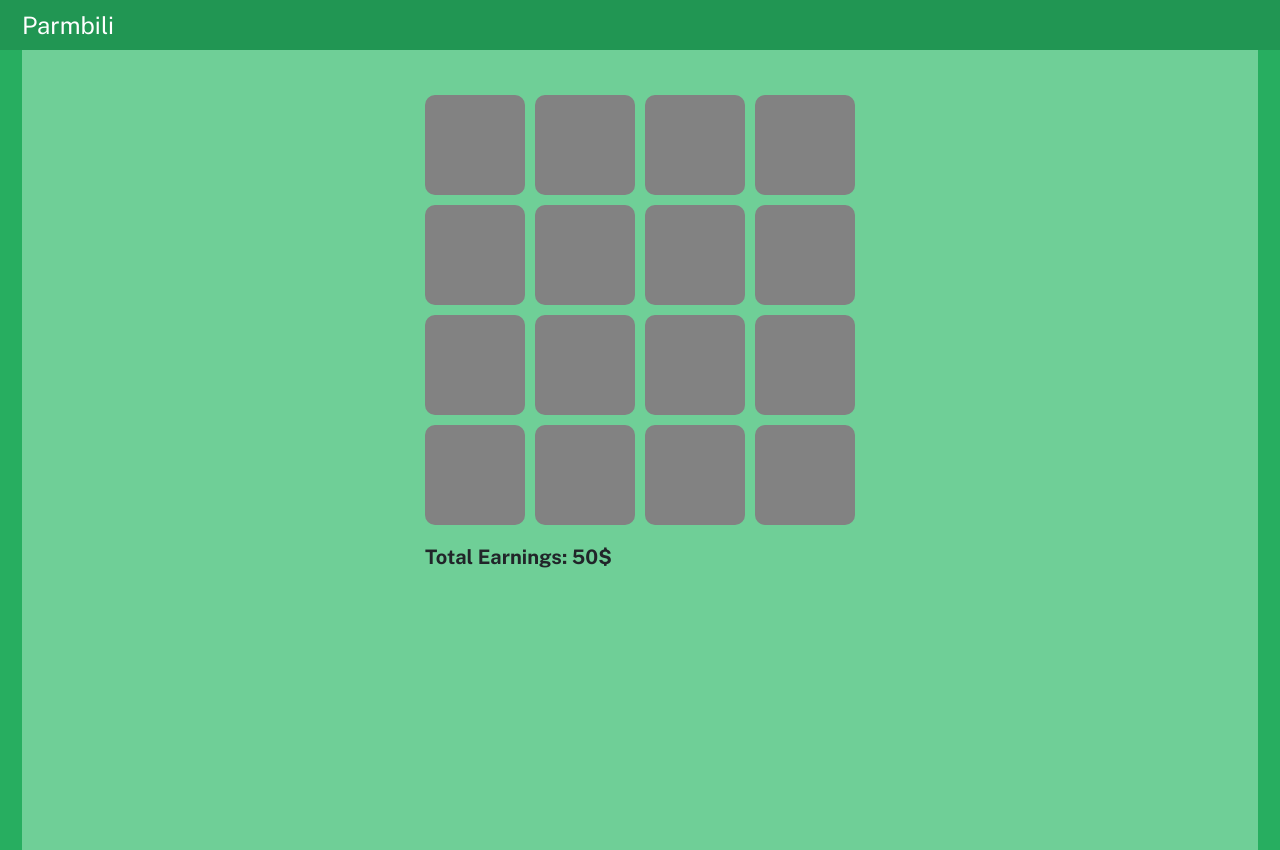
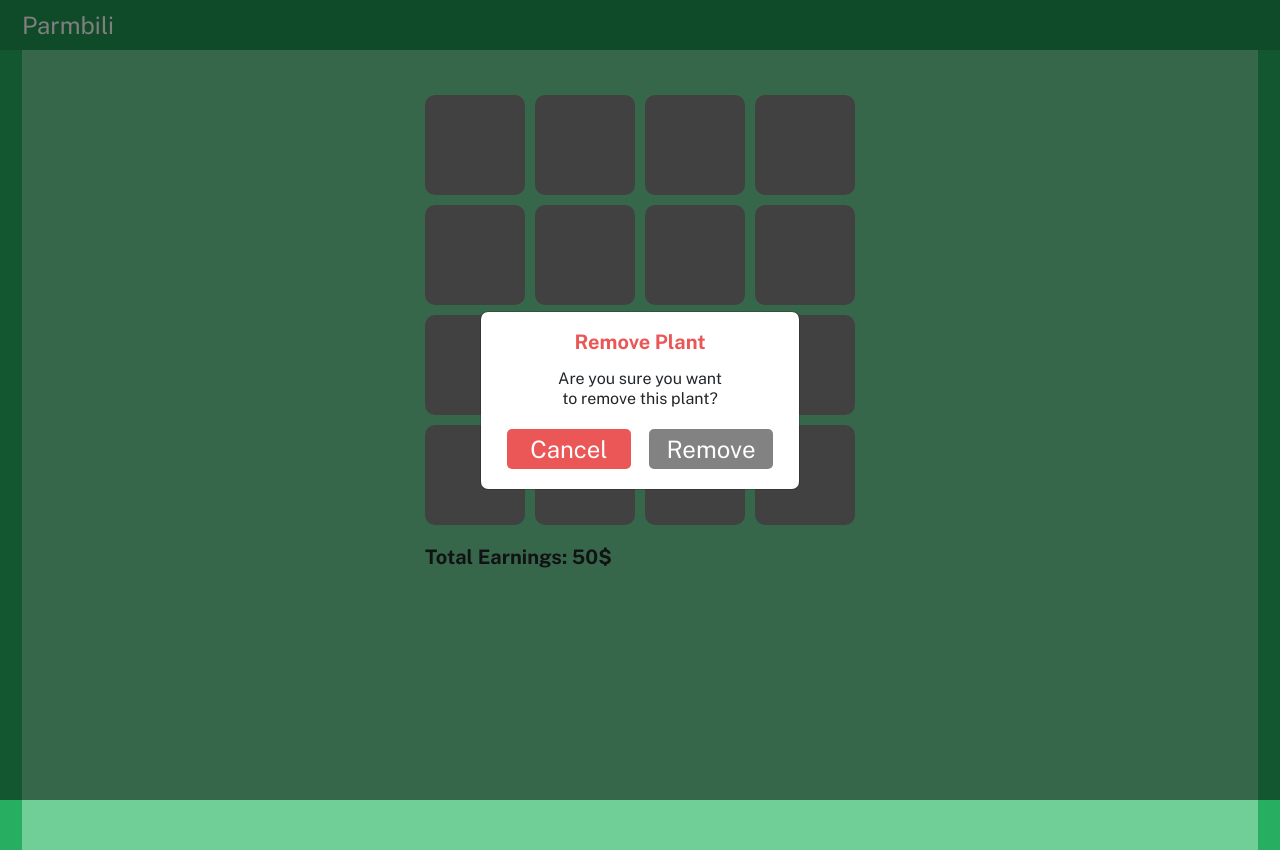
Before and after one commit to Kiru100/parmbili-assessment-activity, a React (Create React App) app: page / in a window 1280 px wide. Built offline with nearby package versions, Linux system fonts and the light colour scheme.

Commit message:
Changed Folder Structure
- Added remove plant modal
- Added remove plant modal basic function
- Changed folder name for modals and its items.

```diff
--- a/src/App.jsx
+++ b/src/App.jsx
@@ -8,7 +8,8 @@ import { useSelector, useDispatch } from 'react-redux';
 import { setTillMode, setEmptyMode } from "./__reducers/tiles.reducer";
 import { addTotalEarnings } from './__reducers/users.reducer';
 import { PLANT_DATA } from './__config/constants';
-import PlantModal from "./modals/plant_modal/plant_modal";
+import PlantModal from "./modals/add_plant/add_plant.modal";
+import RemovePlant from './modals/remove_plant/remove_plant.modal';
 
 function App() {
     const dispatch = useDispatch();
@@ -18,6 +19,7 @@ function App() {
 
     const [show_overlay, setShowOverlay] = useState(false);
     const [show_plant_modal, setShowPlantModal] = useState(false);
+    const [show_remove_plant_modal, setshowRemovePlantModal] = useState(true);
 
     const [overlay_target, setOverlayTarget] = useState(null);
 
@@ -36,6 +38,11 @@ function App() {
 
     const showPlantCropModal = (event)=>{
         setShowPlantModal(true);
+        setShowOverlay(false);
+    }
+
+    const showRemoveCropModal = (event) =>{
+        setshowRemovePlantModal(true);
         setShowOverlay(false);
     }
 
@@ -72,6 +79,7 @@ function App() {
                 </main>
             </div>
 
+            <RemovePlant set_show={show_remove_plant_modal}/>
             <PlantModal set_show={show_plant_modal} set_hide={()=>setShowPlantModal(false)} selected={selected_tile}/>
             <Overlay
                 show={show_overlay}
@@ -82,13 +90,14 @@ function App() {
                     <Popover.Body>
                         {selected_tile.mode === "empty" ? <button className="overlay_button" onClick={tillTile}>Till</button> : ""}
                         {selected_tile.mode === "tilled" ? <button className="overlay_button" onClick={showPlantCropModal}>Plant</button> : ""}
-                        {selected_tile.mode === "planted" ? <button className="overlay_button remove" onClick={removeCrop}>Remove</button> : ""}
+                        {selected_tile.mode === "planted" ? <button className="overlay_button remove" onClick={showRemoveCropModal}>Remove</button> : ""}
                         {selected_tile.mode === "harvest" ?
                             <React.Fragment>
                                 <button className="overlay_button" onClick={harvestCrop}>Harvest</button>
-                                <button className="overlay_button remove" onClick={removeCrop}>Remove</button>
+                                <button className="overlay_button remove" onClick={showRemoveCropModal}>Remove</button>
                             </React.Fragment>
-                            : ""}
+                            : ""
+                        }
                     </Popover.Body>
                 </Popover>
             </Overlay>
--- a/src/assets/scss/global.scss
+++ b/src/assets/scss/global.scss
@@ -8,4 +8,5 @@ $lavender_pinocchio: #e0e0e0;
 $liver: #4f4f4f;
 $pale_teal: #6fcf97;
 $saffron-mango: #f2c94c;
+$valentine_red: #eb5757;
 $white: #fff;
--- a/src/modals/plant_modal/plant_modal.jsx
+++ b/src/modals/add_plant/add_plant.modal.jsx
@@ -3,7 +3,7 @@ import { useDispatch, useSelector } from "react-redux";
 import { setPlantMode, setPlantTimer, setHarvestMode } from "../../__reducers/tiles.reducer";
 import { reduceTotalEarnings } from "../../__reducers/users.reducer";
 import { PLANT_DATA } from "../../__config/constants";
-import "./plant_modal.scss";
+import "./add_plant.modal.scss";
 
 function PlantModal({set_show, set_hide, selected}){
     const { user_data } = useSelector(state => state.users);
@@ -32,7 +32,7 @@ function PlantModal({set_show, set_hide, selected}){
         }
     }
 
-    const show_crop_data = (crop_name) =>{
+    const showCropData = (crop_name) =>{
         return `${PLANT_DATA[crop_name].growing_time}s / ${PLANT_DATA[crop_name].initial_price}$ / ${PLANT_DATA[crop_name].selling_price}$`
     }
 
@@ -46,25 +46,25 @@ function PlantModal({set_show, set_hide, selected}){
                     <input id="potato_option"  type="radio" name="plant_name" value="potato"/>
                     <label htmlFor="potato_option" >
                         <span className="potato_icon"></span>
-                        <p className="crop_informations">{show_crop_data("potato")}</p>
+                        <p className="crop_informations">{showCropData("potato")}</p>
                     </label>
 
                     <input id="onion_option" type="radio" name="plant_name" value="onion"/>
                     <label htmlFor="onion_option">
                         <span className="onion_icon"></span>
-                        <p className="crop_informations">{show_crop_data("onion")}</p>
+                        <p className="crop_informations">{showCropData("onion")}</p>
                     </label>
 
                     <input id="carrot_option" type="radio" name="plant_name" value="carrot"/>
                     <label htmlFor="carrot_option">
                         <span className="carrot_icon"></span>
-                        <p className="crop_informations">{show_crop_data("carrot")}</p>
+                        <p className="crop_informations">{showCropData("carrot")}</p>
                     </label>
 
                     <input id="corn_option" type="radio" name="plant_name" value="corn"/>
                     <label htmlFor="corn_option">
                         <span className="corn_icon"></span>
-                        <p className="crop_informations">{show_crop_data("corn")}</p>
+                        <p className="crop_informations">{showCropData("corn")}</p>
                     </label>
 
                     <div className="action_container">
--- /dev/null
+++ b/src/modals/remove_plant/remove_plant.modal.jsx
@@ -0,0 +1,22 @@
+import { Modal, ModalBody } from "react-bootstrap";
+import "./remove_plant.modal.scss";
+
+function RemovePlant({set_show}){
+    return(
+       <Modal id="remove_plant_modal" show={set_show} centered>
+            <Modal.Body>
+                <form>
+                    <h2>Remove Plant</h2>
+                    <p>Are you sure you want to remove this plant?</p>
+                    <div className="action_container">
+                        <button type="button" className="cancel_button">Cancel</button>
+                        <button type="submit" className="remove_button">Remove</button>
+                    </div>
+                </form>
+            </Modal.Body>
+
+       </Modal>
+    )
+}
+
+export default RemovePlant;
--- /dev/null
+++ b/src/modals/remove_plant/remove_plant.modal.scss
@@ -0,0 +1,57 @@
+@use "../../assets/scss/global.scss";
+
+#remove_plant_modal{
+    text-align: center;
+    width: 320px;
+
+    .modal-body{
+        padding: 20px 26px;
+
+
+        h2{
+            font: 700 20px/20px "Public Sans";
+            color: global.$valentine_red;
+        }
+
+        p{
+            font: 400 16px/20px "Public Sans";
+            margin: 17px auto 20px;
+            width: 166px;
+            height: 40px;
+        }
+
+        .action_container{
+            display: flex;
+            justify-content: space-between;
+
+            button{
+                font: 400 24px/24px "Public Sans";
+                color: global.$white;
+                border: none;
+                border-radius: 5px;
+                width: 124px;
+                height: 40px;
+
+
+                &.cancel_button{
+                    background-color: global.$valentine_red;
+
+                    &:hover{
+                        background-color:  darken(global.$valentine_red, 10%);
+                    }
+                }
+
+                &.remove_button{
+                    background-color: global.$battleship_grey;
+
+                    &:hover{
+                        background-color:  darken(global.$battleship_grey, 10%);
+                    }
+                }
+            }
+
+        }
+    }
+
+
+}
```
Also changed, not shown: src/modals/add_plant/add_plant.modal.scss (renamed from src/modals/plant_modal/plant_modal.scss).
